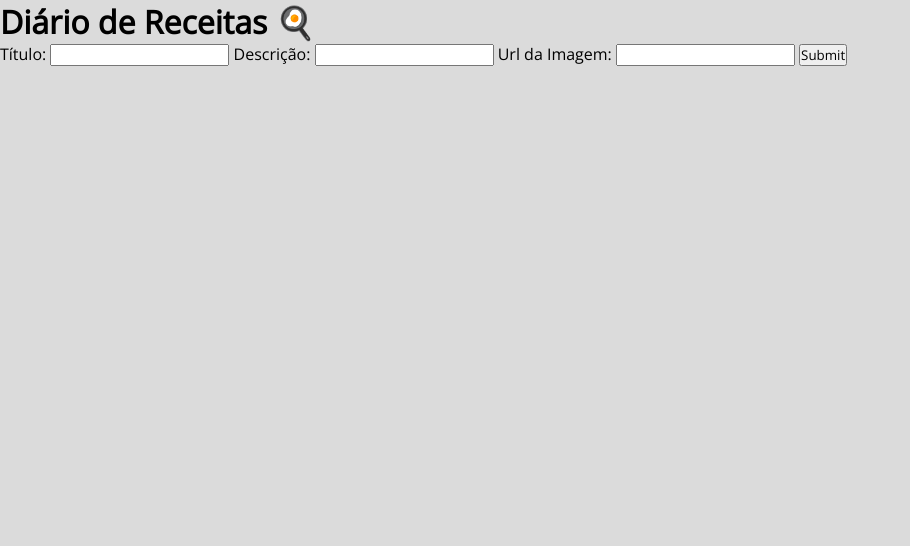
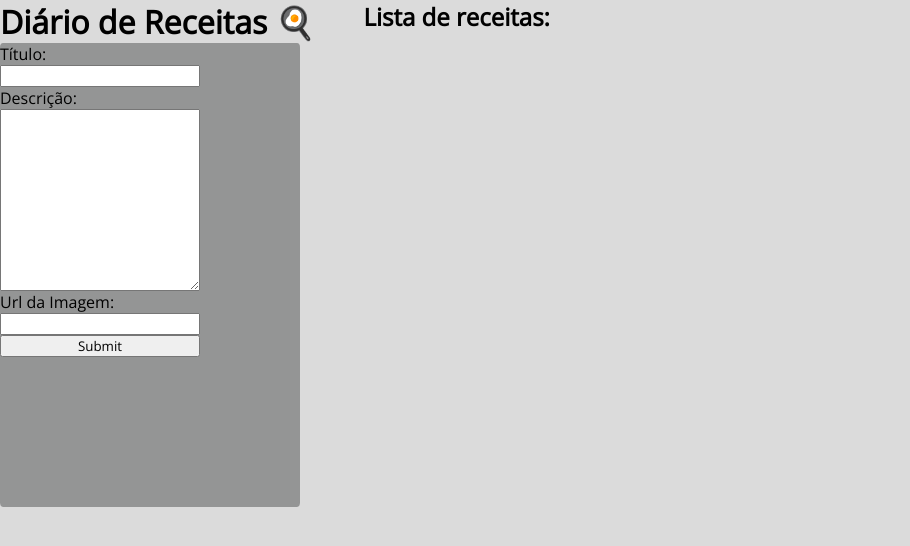
Before and after one commit to arianefrancaqa/frontend-ii, a plain HTML site: page checkPoint1/index.html in a window 1280 px wide. Shown: the whole page, without its empty margins (0-910 px from the left). Drawn offline with nearby package versions, Linux system fonts and the light colour scheme.

Commit message:
alterações

```diff
--- a/Aula5_mesa_de_trabalho/styles/main.css
+++ b/Aula5_mesa_de_trabalho/styles/main.css
@@ -8,6 +8,7 @@
 
 body {
   background-color: rgb(219, 219, 219);
+  display: block;
 }
 
 #barra-menu {
--- a/checkPoint1/css/style.css
+++ b/checkPoint1/css/style.css
@@ -8,12 +8,35 @@
 
 body {
   background-color: rgb(219, 219, 219);
+  width: 100%;
+  display: flex;
+  flex-direction: row;
+}
+
+#form {
+  width: 300px;
+  height: 130%;
+  background-color: rgba(60, 61, 61, 0.445);
+  border-radius: 1%;
+  align-items: center;
+}
+
+form {
+  display: flex;
+  flex-direction: column;
+  width: 200px;
+  border-radius: 1%;
+  justify-content: space-between;
+}
+
+main {
+  width: 50%;
 }
 
 .container {
   display: flex;
   flex-wrap: wrap;
-  justify-content: space-between;
+  flex-direction: column;
   width: 80%;
   margin: 2em 10%;
 }
@@ -32,7 +55,20 @@ body {
   width: 100%;
 }
 
-.item h2 {
+img {
+    width: 70%;
+}
+
+p {
+    width: 70%;
+}
+
+.item h3 {
   font-size: 1em;
   margin-bottom: 0.2em;
+  margin-top: 1em;
 }
+
+main h2{
+    margin-left: 2em;
+}
--- a/checkPoint1/index.html
+++ b/checkPoint1/index.html
@@ -10,18 +10,26 @@
 </head>
 
 <body>
+    <header>
         <h1>Diário de Receitas 🍳</h1>
+        <div id="form">
             <form>
                 <label>Título:</label>
-        <input id="tituloPost"/>
+                <input id="tituloPost" />
                 <label>Descrição:</label>
-        <input id="descricaoPost"/>
+                <textarea name="descricaoPost" id="descricaoPost" cols="30" rows="10"></textarea>
                 <label>Url da Imagem:</label>
-        <input id="urlImagemPost"/>
+                <input id="urlImagemPost" />
                 <button id="submitButton">Submit</button>
             </form>
+        </div>
+    </header>
 
-    <div id="cards" class="container"></div>
+    <main>
+        <h2>Lista de receitas:</h2>
+        <div id="cards" class="container">
+        </div>
+    </main>
 
     <script src="scripts/criaPost.js"></script>
 </body>
--- a/checkPoint1/scripts/criaPost.js
+++ b/checkPoint1/scripts/criaPost.js
@@ -13,14 +13,14 @@ window.addEventListener("load", function () {
         let imagem = document.createElement("img");
         imagem.src = urlImagem;
 
-        let tituloH2 = document.createElement("h2");
-        tituloH2.innerHTML = titulo;
+        let tituloH3 = document.createElement("h3");
+        tituloH3.innerHTML = titulo;
 
         let descricaoP = document.createElement("p");
         descricaoP.innerHTML = descricao;
 
         itemCardDiv.appendChild(imagem);
-        itemCardDiv.appendChild(tituloH2);
+        itemCardDiv.appendChild(tituloH3);
         itemCardDiv.appendChild(descricaoP);
 
         document.getElementById("cards").appendChild(itemCardDiv);
```
Also changed, not shown: aula7/index.html (+4 -1 lines). Lines whose indentation alone changed are shown as unchanged.
